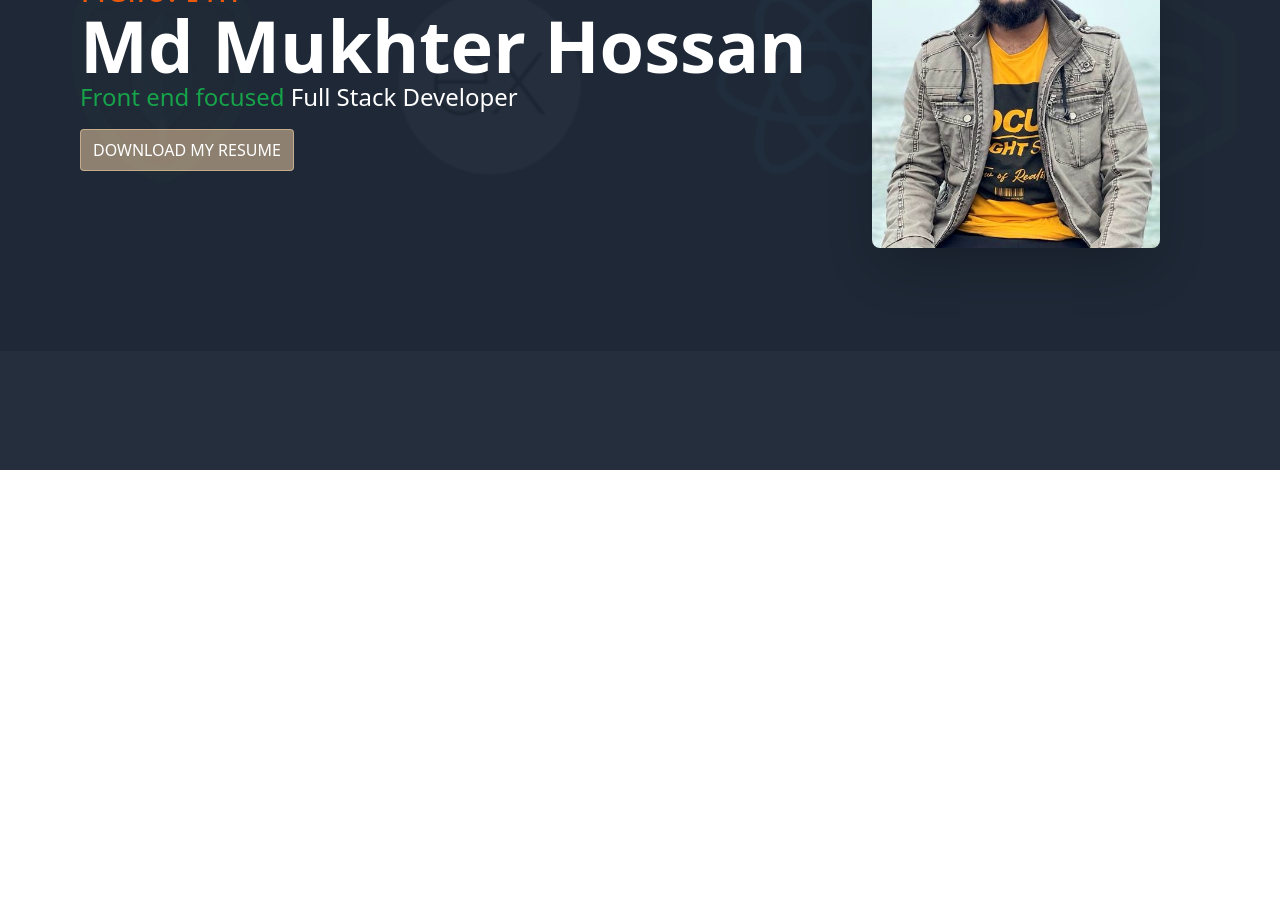
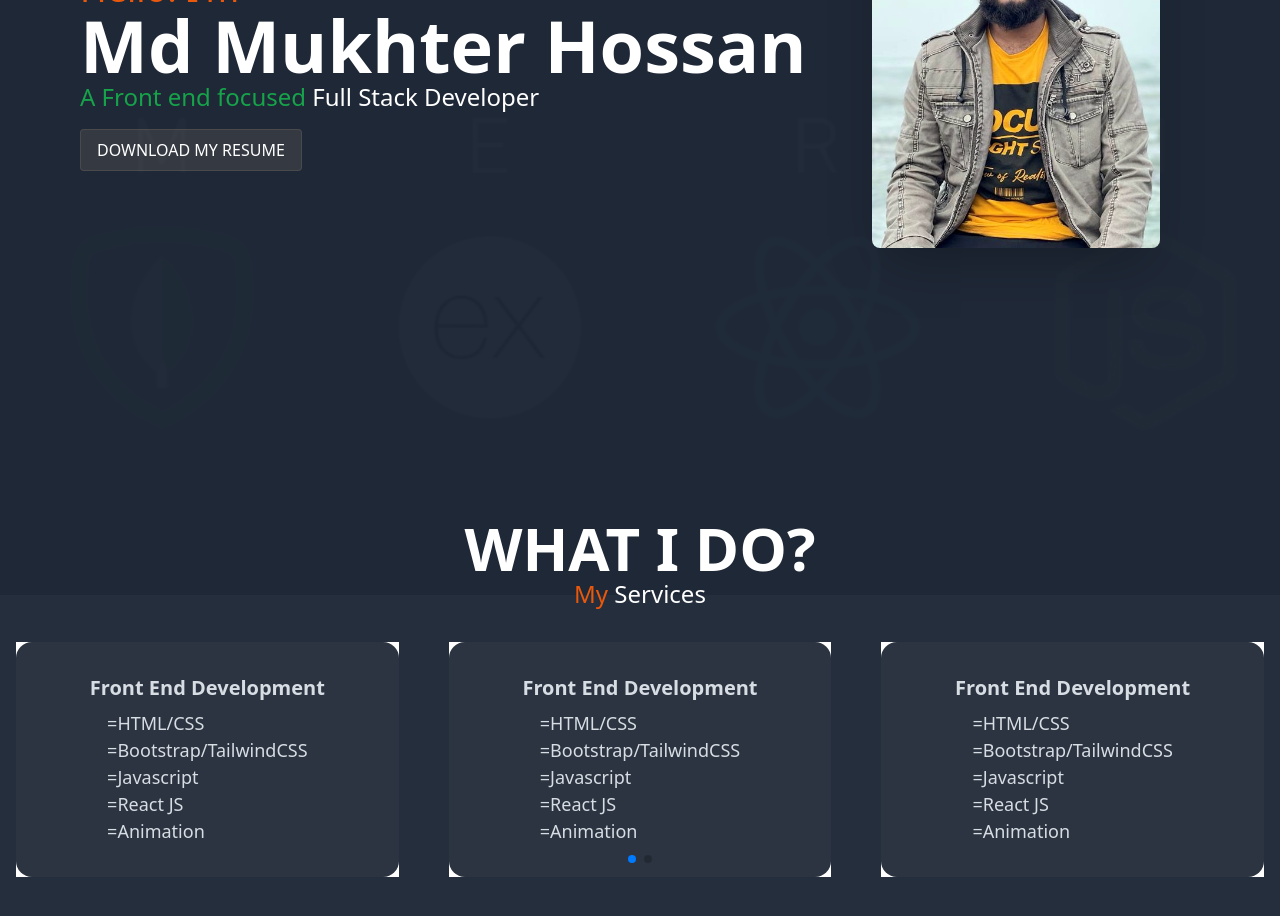
Before and after one commit to mohammadmukhter/mohammadmukhter-me, a React (Vite) app: page / in a window 1280 px wide. Shown: the part 400-1316 px from the top of the page. Before the commit the page ends 870 px from the top, so only its background shows below. Built offline with nearby package versions, Linux system fonts and the light colour scheme.

Commit message:
services page done

```diff
--- a/package.json
+++ b/package.json
@@ -15,7 +15,8 @@
     "react": "^18.2.0",
     "react-dom": "^18.2.0",
     "react-router-dom": "^6.14.0",
-    "sort-by": "^1.2.0"
+    "sort-by": "^1.2.0",
+    "swiper": "^9.4.1"
   },
   "devDependencies": {
     "@types/react": "^18.0.37",
--- a/src/pages/Banner/Banner.jsx
+++ b/src/pages/Banner/Banner.jsx
@@ -2,7 +2,7 @@ import bannerImg from "../../assets/mine.jpeg";
 
 const Banner = () => {
   return (
-    <div className="hero min-h-screen bg-gray-800/90">
+    <div className="hero min-h-screen bg-gray-800/95">
       <div className="hero-content flex-col lg:flex-row-reverse w-full justify-center items-center px-20">
         <div className="lg:w-1/3 w-full">
           <img
@@ -15,11 +15,11 @@ const Banner = () => {
             <h3 className="text-4xl text-orange-600">Hello! I'm </h3>
             <h1 className="text-7xl font-bold">Md Mukhter Hossan</h1>
             <p className="text-2xl ">
-              <span className="text-green-600">Front end focused</span> Full
+              <span className="text-green-600">A Front end focused</span> Full
               Stack Developer
             </p>
           </div>
-          <button className="bg-orange-200/50 text-white font-medium uppercase px-3 py-2 border-[1px] border-orange-200/50 hover:bg-orange-200 hover:text-gray-800 hover:border-[1px] hover:border-white rounded">
+          <button className="bg-orange-200/10 text-white font-medium uppercase px-4 py-2 border-[1px] border-orange-200/10 hover:bg-orange-200 hover:text-gray-800 hover:border-[1px] hover:border-white rounded">
             Download my Resume
           </button>
         </div>
--- a/src/pages/Home/Home.jsx
+++ b/src/pages/Home/Home.jsx
@@ -1,6 +1,7 @@
 import bgImg from "../../assets/mern.jpg";
 import Banner from "../Banner/Banner";
 import NavBar from "../NavBar/NavBar";
+import Services from "../Services/Services";
 
 const Home = () => {
   return (
@@ -13,6 +14,7 @@ const Home = () => {
         <div className="text-white relative">
           <NavBar></NavBar>
           <Banner></Banner>
+          <Services></Services>
         </div>
       </div>
     </div>
--- /dev/null
+++ b/src/pages/Services/Services.jsx
@@ -0,0 +1,154 @@
+import { Swiper, SwiperSlide } from "swiper/react";
+
+// Import Swiper styles
+import "swiper/css";
+import "swiper/css/pagination";
+
+import "./styles.css";
+
+// import required modules
+import { FreeMode, Pagination } from "swiper";
+
+const Services = () => {
+  return (
+    <div className="py-12 bg-gray-800/90">
+      <h2 className="text-6xl font-bold uppercase text-center">What I do?</h2>
+      <h3 className="text-center text-2xl">
+        <span className="text-orange-600">My</span> Services
+      </h3>
+      <div className="px-4 py-8">
+        <Swiper
+          slidesPerView={1}
+          spaceBetween={10}
+          freeMode={true}
+          pagination={{
+            clickable: true,
+          }}
+          breakpoints={{
+            640: {
+              slidesPerView: 2,
+              spaceBetween: 20,
+            },
+            768: {
+              slidesPerView: 2,
+              spaceBetween: 40,
+            },
+            1024: {
+              slidesPerView: 3,
+              spaceBetween: 50,
+            },
+          }}
+          modules={[Pagination, FreeMode]}
+          className="mySwiper"
+        >
+          <SwiperSlide>
+            <div className="card w-96 bg-neutral text-neutral-content">
+              <div className="card-body items-center ">
+                <h2 className="card-title text-center">
+                  Front End Development
+                </h2>
+                <div className="text-left">
+                  <p>
+                    <span>=</span>HTML/CSS
+                  </p>
+                  <p>
+                    <span>=</span>Bootstrap/TailwindCSS
+                  </p>
+                  <p>
+                    <span>=</span>Javascript
+                  </p>
+                  <p>
+                    <span>=</span>React JS
+                  </p>
+                  <p>
+                    <span>=</span>Animation
+                  </p>
+                </div>
+              </div>
+            </div>
+          </SwiperSlide>
+          <SwiperSlide>
+            <div className="card w-96 bg-neutral text-neutral-content">
+              <div className="card-body items-center ">
+                <h2 className="card-title text-center">
+                  Front End Development
+                </h2>
+                <div className="text-left">
+                  <p>
+                    <span>=</span>HTML/CSS
+                  </p>
+                  <p>
+                    <span>=</span>Bootstrap/TailwindCSS
+                  </p>
+                  <p>
+                    <span>=</span>Javascript
+                  </p>
+                  <p>
+                    <span>=</span>React JS
+                  </p>
+                  <p>
+                    <span>=</span>Animation
+                  </p>
+                </div>
+              </div>
+            </div>
+          </SwiperSlide>
+          <SwiperSlide>
+            <div className="card w-96 bg-neutral text-neutral-content">
+              <div className="card-body items-center ">
+                <h2 className="card-title text-center">
+                  Front End Development
+                </h2>
+                <div className="text-left">
+                  <p>
+                    <span>=</span>HTML/CSS
+                  </p>
+                  <p>
+                    <span>=</span>Bootstrap/TailwindCSS
+                  </p>
+                  <p>
+                    <span>=</span>Javascript
+                  </p>
+                  <p>
+                    <span>=</span>React JS
+                  </p>
+                  <p>
+                    <span>=</span>Animation
+                  </p>
+                </div>
+              </div>
+            </div>
+          </SwiperSlide>
+          <SwiperSlide>
+            <div className="card w-96 bg-neutral text-neutral-content">
+              <div className="card-body items-center ">
+                <h2 className="card-title text-center">
+                  Front End Development
+                </h2>
+                <div className="text-left">
+                  <p>
+                    <span>=</span>HTML/CSS
+                  </p>
+                  <p>
+                    <span>=</span>Bootstrap/TailwindCSS
+                  </p>
+                  <p>
+                    <span>=</span>Javascript
+                  </p>
+                  <p>
+                    <span>=</span>React JS
+                  </p>
+                  <p>
+                    <span>=</span>Animation
+                  </p>
+                </div>
+              </div>
+            </div>
+          </SwiperSlide>
+        </Swiper>
+      </div>
+    </div>
+  );
+};
+
+export default Services;
--- /dev/null
+++ b/src/pages/Services/styles.css
@@ -0,0 +1,22 @@
+.swiper {
+  width: 100%;
+  height: 100%;
+}
+
+.swiper-slide {
+  text-align: center;
+  font-size: 18px;
+  background: #fff;
+
+  /* Center slide text vertically */
+  display: flex;
+  justify-content: center;
+  align-items: center;
+}
+
+.swiper-slide img {
+  display: block;
+  width: 100%;
+  height: 100%;
+  object-fit: cover;
+}
```
Also changed, not shown: .eslintrc.cjs, 1 other file (tests, documents, lock files or other folders).
